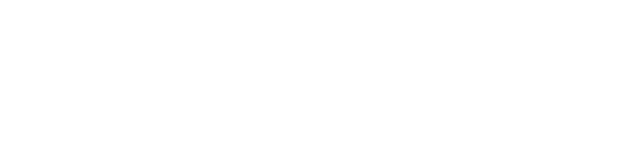
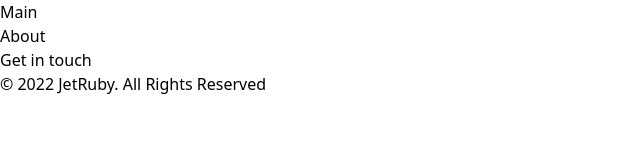
Before and after one commit to joySystems/landing-page, a website: page index.html in a window 1280 px wide. Shown: the whole page, without its empty margins (0-640 px from the left). Drawn offline with nearby package versions, Linux system fonts and the light colour scheme; files that its build step writes are made by us from their sources.

Commit message:
added html structure

```diff
--- a/index.html
+++ b/index.html
@@ -1,5 +1,6 @@
 <!DOCTYPE html>
 <html lang="en">
+
 <head>
     <meta charset="UTF-8">
     <meta http-equiv="X-UA-Compatible" content="IE=edge">
@@ -7,17 +8,45 @@
     <title>Landing CDG</title>
     <link href="/dist/output.css" rel="stylesheet">
 </head>
+
 <body>
     <header class="header">
+
+        <div class="logo">
+
+        </div>
+
+        <nav class="menu">
+            <ul>
+                <li>Main</li>
+                <li>About</li>
+                <li>Get in touch</li>
+            </ul>
+        </nav>
 
     </header>
 
     <main class="main">
+        <section class="main">
 
+        </section>
+
+        <section class="about">
+
+
+        </section>
+
+        <section class="form">
+
+
+        </section>
     </main>
 
     <footer class="footer">
-
+        <div class="copyright">
+            © 2022 JetRuby. All Rights Reserved
+        </div>
     </footer>
 </body>
+
 </html>
```
